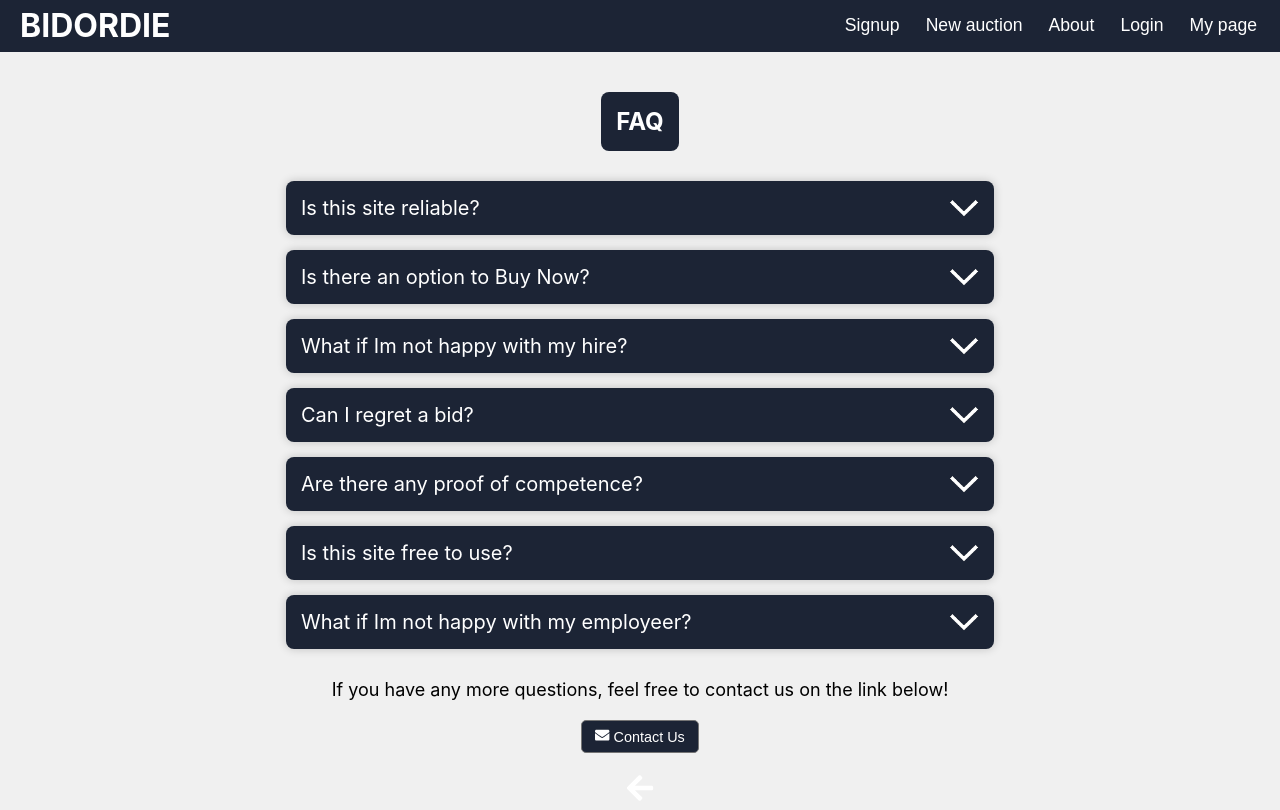
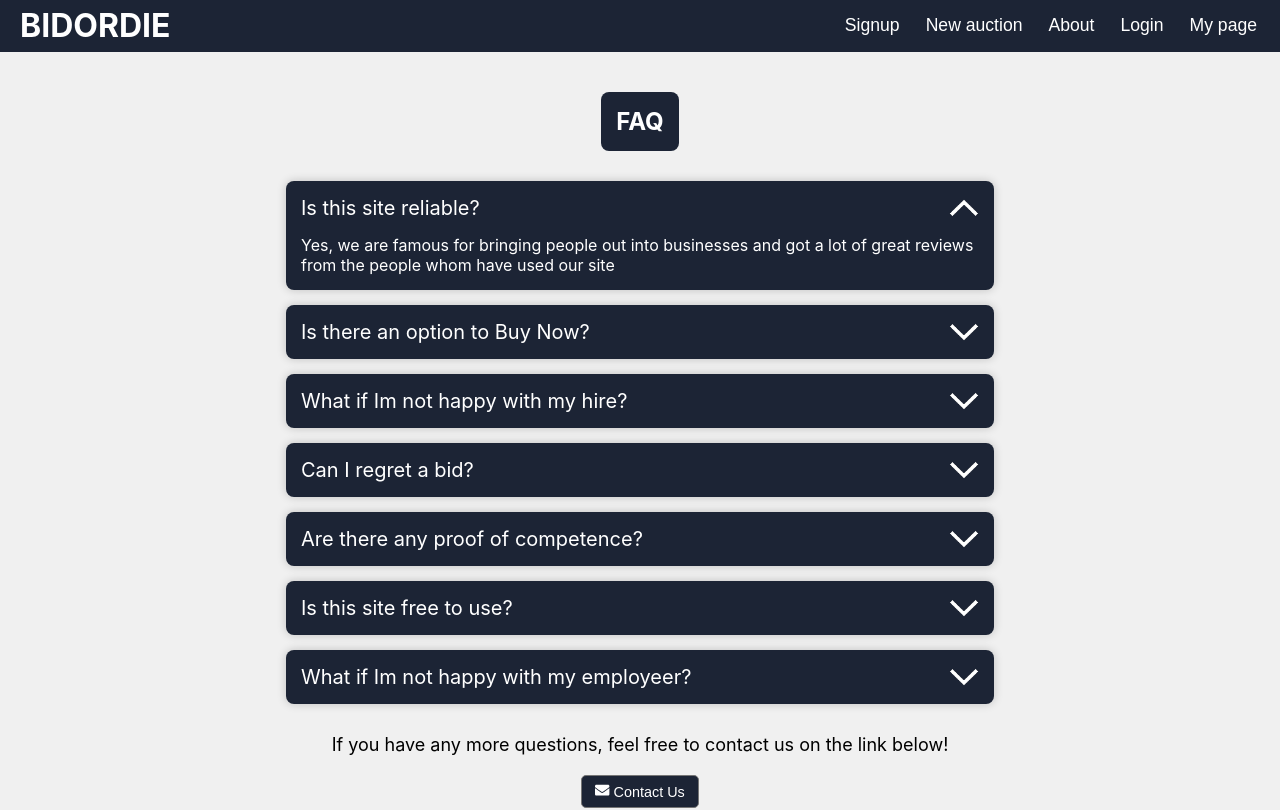
Before and after one commit to dreamc4t/bidordie, a React (Create React App) app: page /FAQ in a window 1280 px wide. Shown: the top 810 px of the page. Built offline with nearby package versions, Linux system fonts and the light colour scheme.

Commit message:
FAQ DONE

```diff
--- a/src/components/FAQfunctions.js
+++ b/src/components/FAQfunctions.js
@@ -3,15 +3,15 @@ import React from 'react'
 function FAQfunctions ({faq, index, toggleFAQ}) {
   return (
     <div
-        className={"faq" + (faq.open ? 'open' : '')}
+        className={"faq " + (faq.open ? 'open' : '')}
         key={index}
         onClick={() => toggleFAQ(index)}
     >
         <div className="faq-question">
-            {faq.question}
+              {faq.question}
         </div>
         <div className="faq-answer">
-            {faq.answer}
+              {faq.answer}
         </div>
     </div>
   )
--- a/src/pages/CSS/faq.css
+++ b/src/pages/CSS/faq.css
@@ -48,6 +48,7 @@
     transform: translateY(-50%);
     width: 30px;
     height: 30px;
+    cursor: pointer;
 
     background-image: url('/src/images/arrow-down-white.png');
     background-position: center;
--- a/src/pages/Faq.js
+++ b/src/pages/Faq.js
@@ -9,7 +9,7 @@ function Faq () {
     {
       question: 'Is this site reliable?',
       answer: 'Yes, we are famous for bringing people out into businesses and got a lot of great reviews from the people whom have used our site',
-      open: false
+      open: true
     },
     {
       question: 'Is there an option to Buy Now?',
```
